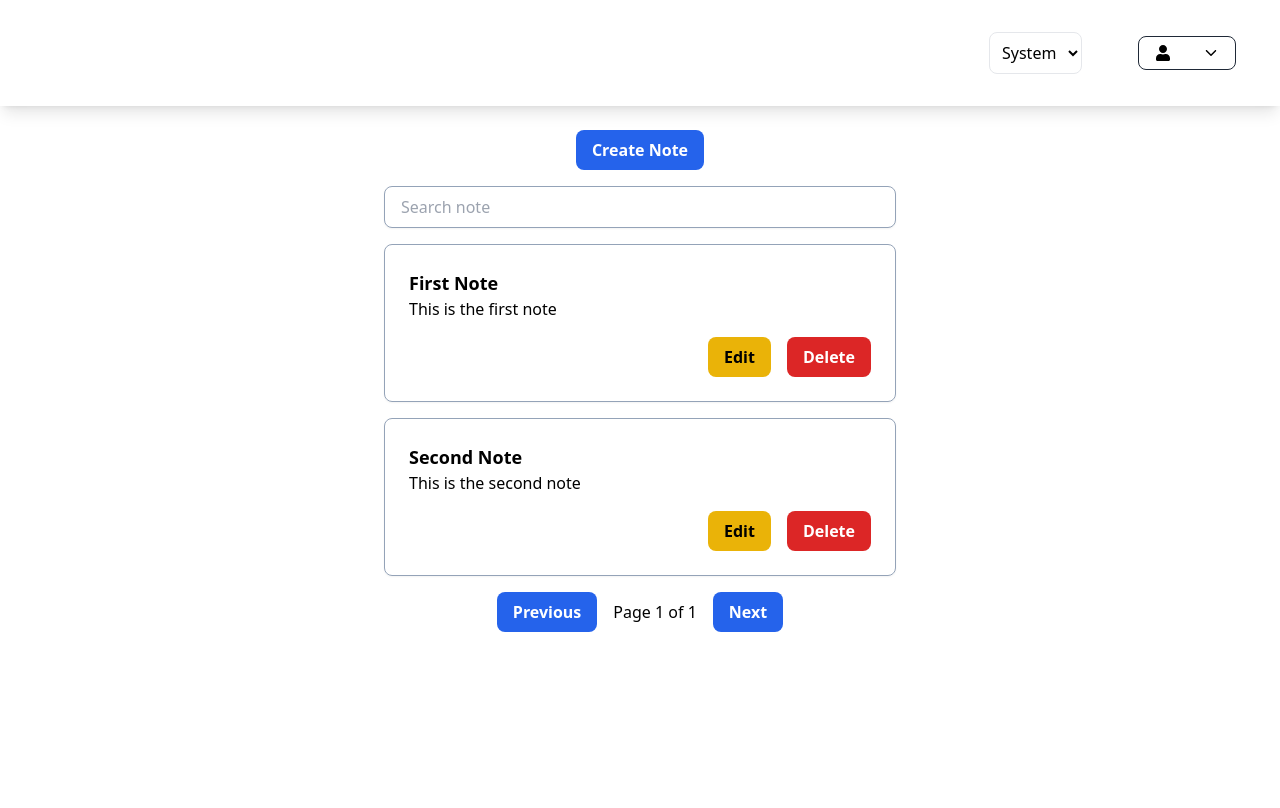
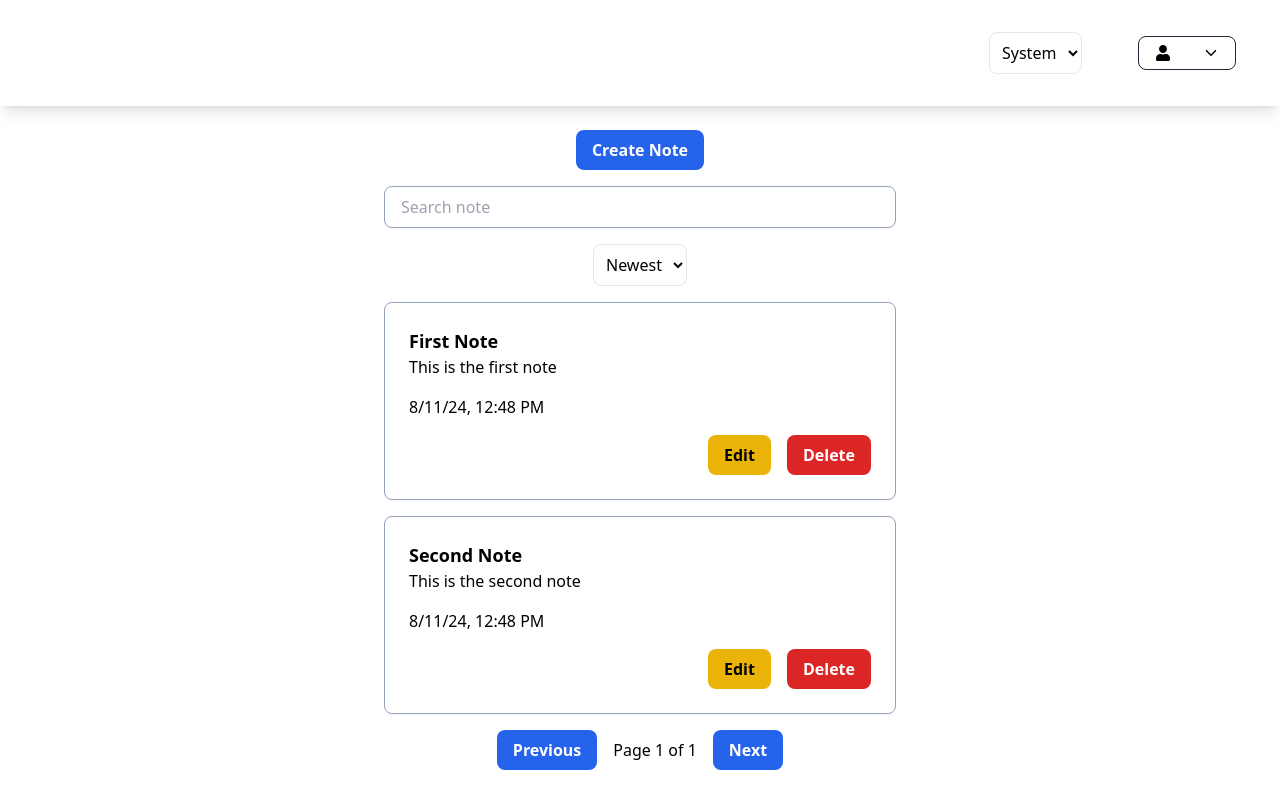
Before and after one commit to NichoAdhyatma/aksamedia_test, a React (Vite) app: page /dashboard in a window 1280 px wide. Built offline with nearby package versions, Linux system fonts and the light colour scheme; sample sign-in values are in the browser's storage.

Commit message:
update : finish ✅

```diff
--- a/src/components/NoteList.tsx
+++ b/src/components/NoteList.tsx
@@ -3,7 +3,8 @@ import {Column} from "@/components/Column.tsx";
 import {Card, CardContent, CardTitle} from "@/components/Card";
 import {Row} from "@/components/Row.tsx";
 import {Button} from "@/components/Button.tsx";
-import {Dispatch, SetStateAction} from "react";
+import {Dispatch, SetStateAction, useState} from "react";
+import {formatDateFromMs} from "@/utils";
 
 interface NoteActions {
     deleteNote: (id: string) => void;
@@ -16,7 +17,9 @@ interface NoteListProps {
     actions: NoteActions;
 }
 
-export const NoteList = ({ notes, actions }: NoteListProps) => {
+export const NoteList = ({notes, actions}: NoteListProps) => {
+    const [filter, setFilter] = useState<'newest' | 'oldest'>('newest');
+
     if (notes.length === 0) {
         return (
             <Column>
@@ -31,11 +34,31 @@ export const NoteList = ({ notes, actions }: NoteListProps) => {
 
     return (
         <Column className={'space-y-4 w-full'}>
-            {notes.map((note) => (
+            <select
+                id="filter"
+                value={filter}
+                onChange={(e) => setFilter(e.target.value as 'newest' | 'oldest')}
+                className="border bg-white rounded-lg dark:bg-gray-800 px-2 py-2"
+            >
+                <option value="newest">Newest</option>
+                <option value="oldest">Oldest</option>
+            </select>
+
+
+            {notes
+                .sort((a, b) => {
+                    if (filter === 'newest') {
+                        return (b.lastUpdate ?? 0) - (a.lastUpdate ?? 0);
+                    } else {
+                        return (a.lastUpdate ?? 0) - (b.lastUpdate ?? 0);
+                    }
+                })
+                .map((note) => (
                     <Card key={note.id}>
                         <CardTitle>{note.title}</CardTitle>
                         <CardContent>
                             <p>{note.content}</p>
+                            <p>{formatDateFromMs(note.lastUpdate ?? Date.now())}</p>
 
                             <Row className="justify-end">
                                 <Button
--- a/src/components/layout/AppLayout.tsx
+++ b/src/components/layout/AppLayout.tsx
@@ -12,6 +12,7 @@ import {FaUser} from "react-icons/fa";
 export const AppLayout = ({className, children, ...props}: ComponentProps<'div'>) => {
     const {handleLogout, authUser} = useAuth();
 
+
     const navigate = useNavigate();
 
     return (
@@ -20,7 +21,7 @@ export const AppLayout = ({className, children, ...props}: ComponentProps<'div'>
             <Navbar>
                 <NavbarContent className={'flex justify-end pr-5'}>
                     {authUser?.username && <Dropdown icon={<FaUser/>} triggerLabel={authUser?.fullName ?? ""}>
-                        <Column className={'space-y-4'}>
+                        <Column className={'space-y-4 w-full items-stretch px-4'}>
                             <Button variant={'ghost'} onClick={() => navigate('/')}>
                                 Home
                             </Button>
--- a/src/hooks/useNote.tsx
+++ b/src/hooks/useNote.tsx
@@ -5,18 +5,21 @@ export type Note = {
     id: string;
     title: string;
     content: string;
+    lastUpdate?: number;
 }
 
 const noteMock: Note[] = [
     {
         id: '1',
         title: 'First Note',
-        content: 'This is the first note'
+        content: 'This is the first note',
+        lastUpdate: Date.now()
     },
     {
         id: '2',
         title: 'Second Note',
-        content: 'This is the second note'
+        content: 'This is the second note',
+        lastUpdate: Date.now()
     }
 ]
 
@@ -32,9 +35,9 @@ export const useNote = () => {
     const [activeNote, setActiveNote] = useState<Note | null>(null);
 
     const createNote = (note: Note) => {
-        setNotes([...notes, note]);
+        setNotes([note, ...notes]);
 
-        localStorage.setItem('notes', JSON.stringify([...notes, note]));
+        localStorage.setItem('notes', JSON.stringify([note, ...notes]));
 
         alert('Note created');
     };
@@ -45,7 +48,8 @@ export const useNote = () => {
                 return {
                     id,
                     title,
-                    content
+                    content,
+                    lastUpdate: Date.now()
                 };
             }
             return note;
@@ -71,11 +75,11 @@ export const useNote = () => {
         const content = formData.get('content') as string;
 
         if (action === NoteAction.CREATE) {
-
             createNote({
                 id: uuidv4(),
                 title,
-                content
+                content,
+                lastUpdate: Date.now()
             });
         }
 
--- a/src/pages/DashboardPage.tsx
+++ b/src/pages/DashboardPage.tsx
@@ -127,7 +127,7 @@ export const DashboardPage = () => {
                         }
                     />
 
-                    <Row className={'justify-center'}>
+                    {notes.length > 0 && <Row className={'justify-center'}>
                         <Button
                             onClick={() => setPage(currentPage - 1)}
                             disabled={currentPage === 1}
@@ -141,7 +141,7 @@ export const DashboardPage = () => {
                         >
                             Next
                         </Button>
-                    </Row>
+                    </Row>}
                 </Column>
             </Column>
         </AppLayout>
--- /dev/null
+++ b/src/utils/index.ts
@@ -0,0 +1,6 @@
+const dateFormatter = new Intl.DateTimeFormat('en-US', {
+    dateStyle: 'short',
+    timeStyle: 'short'
+})
+
+export const formatDateFromMs = (ms: number) => dateFormatter.format(ms)
--- a/vite.config.ts
+++ b/vite.config.ts
@@ -14,6 +14,7 @@ export default defineConfig({
             '@/routes': resolve('src/routes'),
             '@/pages': resolve('src/pages'),
             '@/providers': resolve('src/providers'),
+            '@/utils': resolve('src/utils'),
         }
     }
 })
```
Lines whose indentation alone changed are shown as unchanged.
